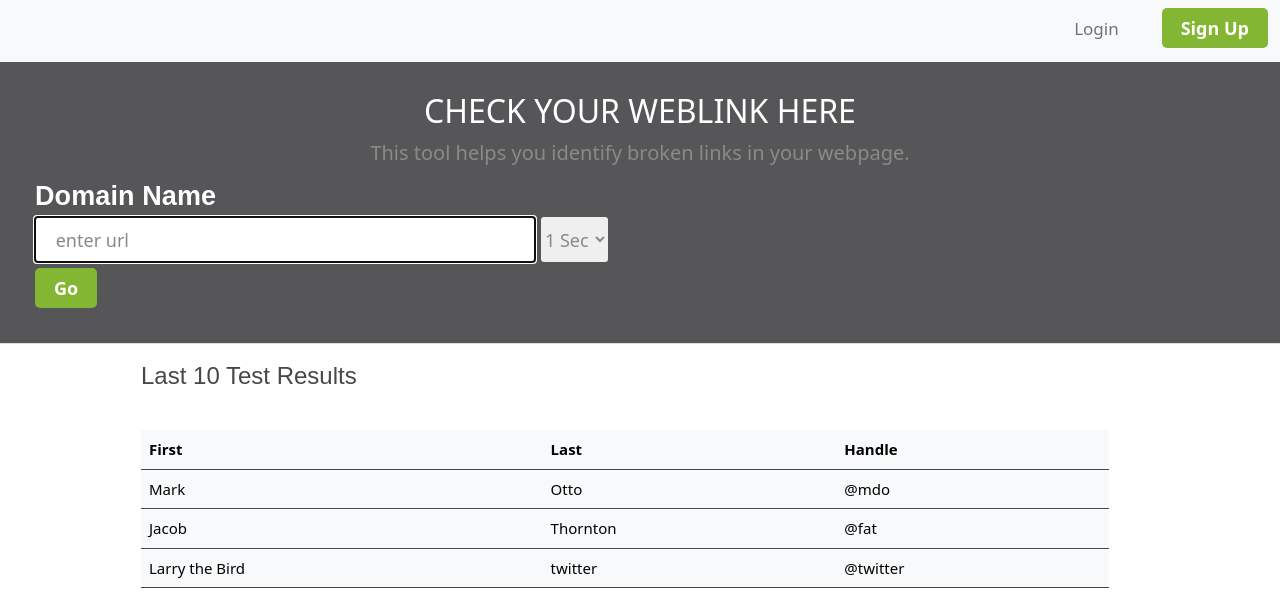
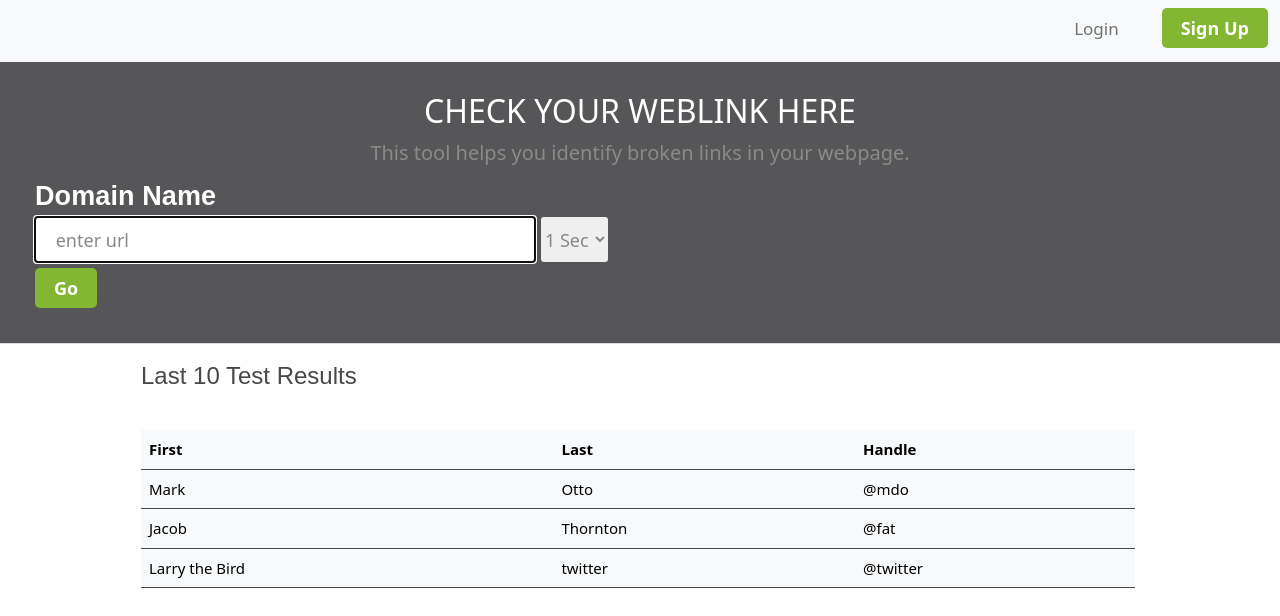
Before and after one commit to CharviVerma/test, a React (Create React App) app in the folder Frontend/url-test/: page / in a window 1280 px wide. Shown: the top 616 px of the page. Built offline with nearby package versions, Linux system fonts and the light colour scheme.

Commit message:
width fixed

```diff
--- a/Frontend/url-test/src/Components/Table/style.scss
+++ b/Frontend/url-test/src/Components/Table/style.scss
@@ -25,6 +25,6 @@ p.heading {
 }
 
 .table.table-light{
-    width: 968px;
+    width: 994px;
     border: 4px #484848;
 }
```
